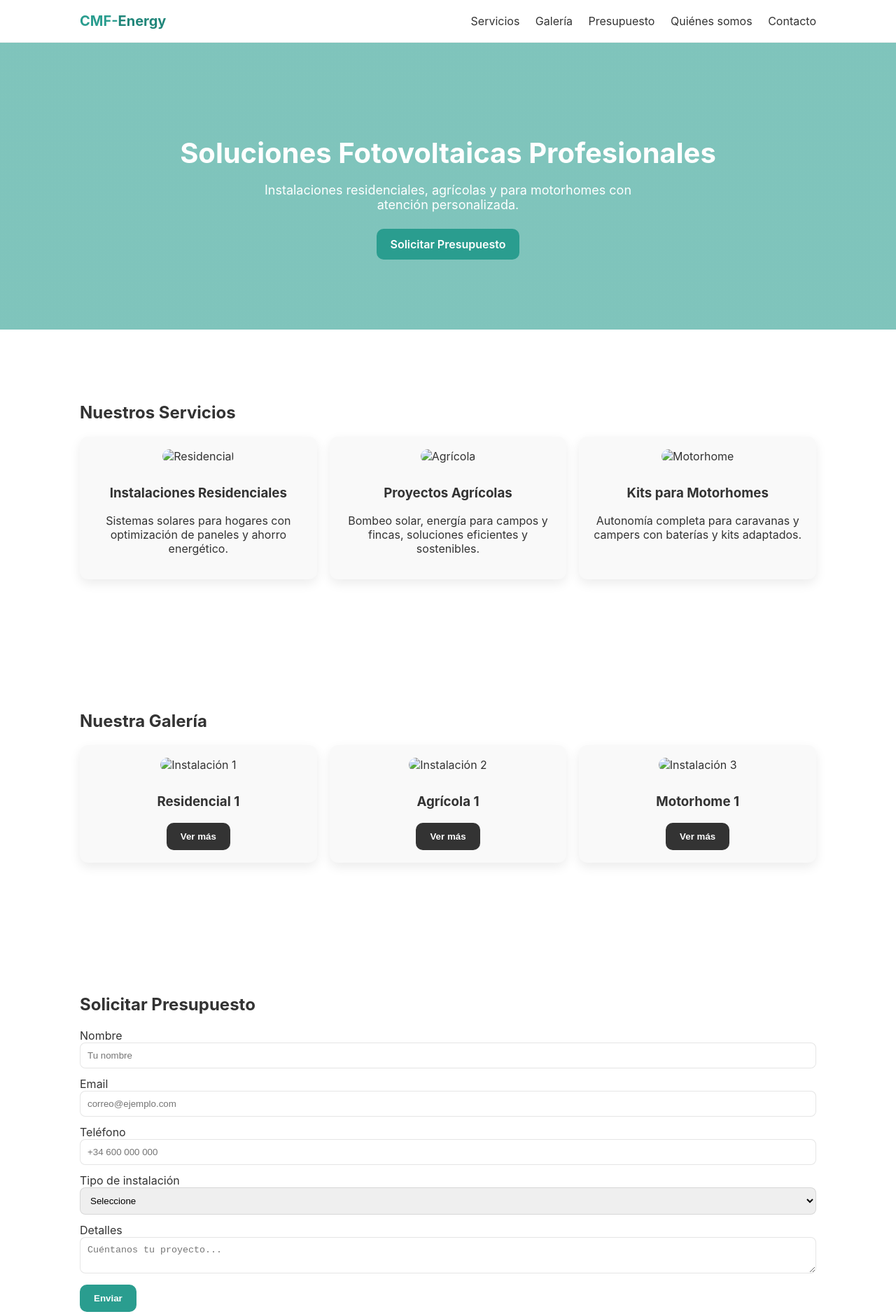
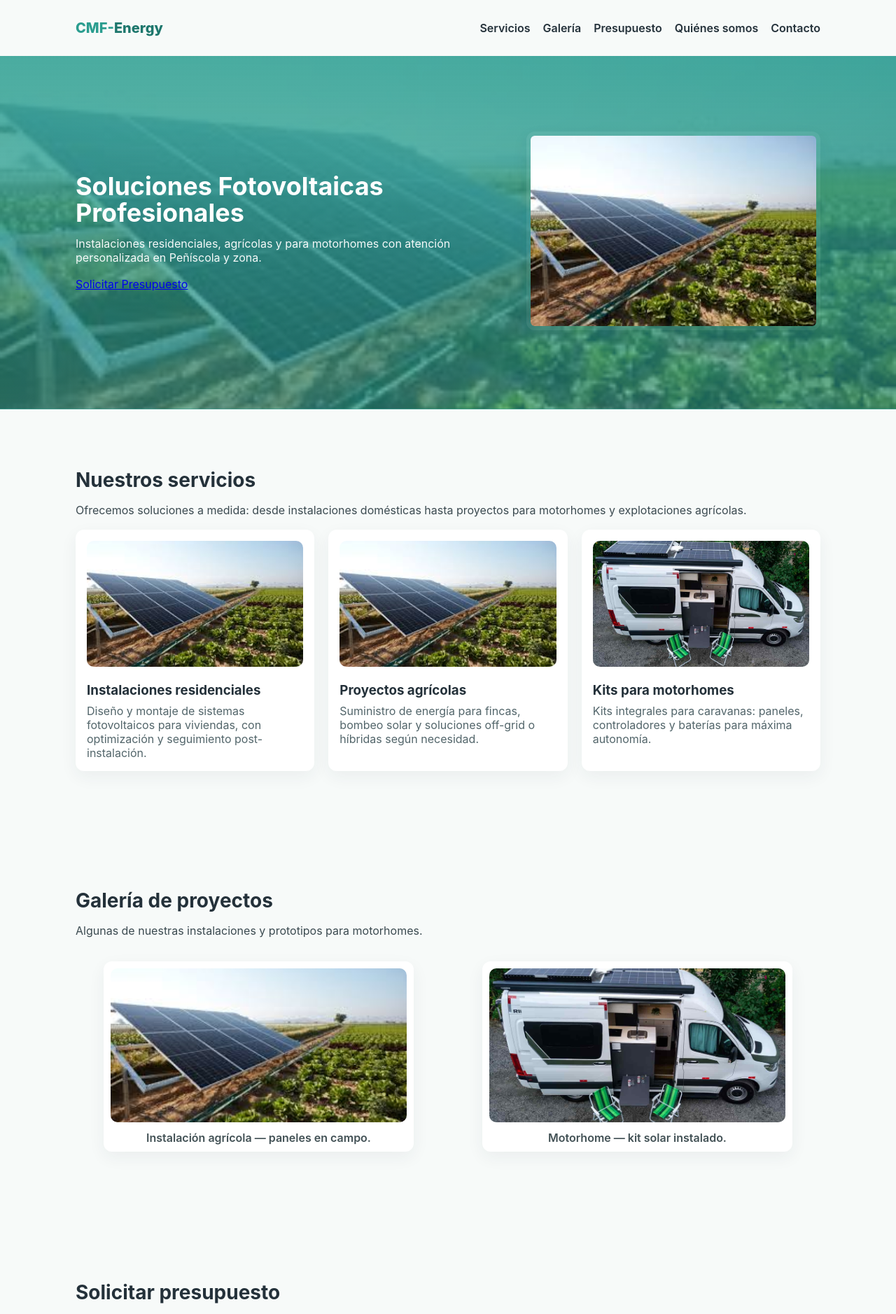
Before and after one commit to maxicadore/cmf-energy, a plain HTML site: page index.html in a window 1280 px wide. Shown: the top 1878 px of the page at 70% size. Drawn offline with Linux system fonts and the light colour scheme.

Commit message:
Actualizacion web fotos

```diff
--- a/index.html
+++ b/index.html
@@ -9,79 +9,82 @@
 </head>
 <body>
   <header class="site-header">
-    <div class="container">
+    <div class="container header-inner">
       <a href="#" class="logo">CMF-<span>Energy</span></a>
-      <nav class="main-nav">
+      <nav class="main-nav" id="nav">
         <a href="#servicios">Servicios</a>
         <a href="#galeria">Galería</a>
         <a href="#presupuesto">Presupuesto</a>
         <a href="#nosotros">Quiénes somos</a>
         <a href="#contacto">Contacto</a>
       </nav>
+      <button id="menuBtn" class="menu-btn" aria-label="Abrir menú">☰</button>
     </div>
   </header>
 
+  <main>
     <section class="hero">
-    <div class="hero-content">
+      <div class="hero-inner container">
+        <div class="hero-text">
           <h1>Soluciones Fotovoltaicas Profesionales</h1>
-      <p>Instalaciones residenciales, agrícolas y para motorhomes con atención personalizada.</p>
+          <p>Instalaciones residenciales, agrícolas y para motorhomes con atención personalizada en Peñíscola y zona.</p>
           <a href="#presupuesto" class="btn primary">Solicitar Presupuesto</a>
+        </div>
+        <div class="hero-image" aria-hidden="true">
+          <img src="assets/agricola.jpg" alt="Paneles solares en campo">
+        </div>
       </div>
     </section>
 
-  <section id="servicios" class="section services">
+    <section id="servicios" class="section servicios">
       <div class="container">
-      <h2>Nuestros Servicios</h2>
+        <h2>Nuestros servicios</h2>
+        <p class="lead">Ofrecemos soluciones a medida: desde instalaciones domésticas hasta proyectos para motorhomes y explotaciones agrícolas.</p>
         <div class="cards">
-        <div class="card">
-          <img src="assets/residencial.jpg" alt="Residencial">
-          <h3>Instalaciones Residenciales</h3>
-          <p>Sistemas solares para hogares con optimización de paneles y ahorro energético.</p>
-        </div>
-        <div class="card">
+          <article class="card">
+            <img src="assets/agricola.jpg" alt="Residencial">
+            <h3>Instalaciones residenciales</h3>
+            <p>Diseño y montaje de sistemas fotovoltaicos para viviendas, con optimización y seguimiento post-instalación.</p>
+          </article>
+          <article class="card">
             <img src="assets/agricola.jpg" alt="Agrícola">
-          <h3>Proyectos Agrícolas</h3>
-          <p>Bombeo solar, energía para campos y fincas, soluciones eficientes y sostenibles.</p>
-        </div>
-        <div class="card">
+            <h3>Proyectos agrícolas</h3>
+            <p>Suministro de energía para fincas, bombeo solar y soluciones off-grid o híbridas según necesidad.</p>
+          </article>
+          <article class="card">
             <img src="assets/motorhome.jpg" alt="Motorhome">
-          <h3>Kits para Motorhomes</h3>
-          <p>Autonomía completa para caravanas y campers con baterías y kits adaptados.</p>
-        </div>
+            <h3>Kits para motorhomes</h3>
+            <p>Kits integrales para caravanas: paneles, controladores y baterías para máxima autonomía.</p>
+          </article>
         </div>
       </div>
     </section>
 
     <section id="galeria" class="section galeria">
       <div class="container">
-      <h2>Nuestra Galería</h2>
-      <div class="cards">
-        <div class="card">
-          <img src="assets/instalacion1.jpg" alt="Instalación 1">
-          <h3>Residencial 1</h3>
-          <button class="btn secondary">Ver más</button>
-        </div>
-        <div class="card">
-          <img src="assets/instalacion2.jpg" alt="Instalación 2">
-          <h3>Agrícola 1</h3>
-          <button class="btn secondary">Ver más</button>
-        </div>
-        <div class="card">
-          <img src="assets/instalacion3.jpg" alt="Instalación 3">
-          <h3>Motorhome 1</h3>
-          <button class="btn secondary">Ver más</button>
-        </div>
+        <h2>Galería de proyectos</h2>
+        <p class="lead">Algunas de nuestras instalaciones y prototipos para motorhomes.</p>
+        <div class="gallery-grid">
+          <figure class="gallery-item">
+            <img src="assets/agricola.jpg" alt="Instalación agrícola">
+            <figcaption>Instalación agrícola — paneles en campo.</figcaption>
+          </figure>
+          <figure class="gallery-item">
+            <img src="assets/motorhome.jpg" alt="Motorhome solar">
+            <figcaption>Motorhome — kit solar instalado.</figcaption>
+          </figure>
         </div>
       </div>
     </section>
 
     <section id="presupuesto" class="section presupuesto">
       <div class="container">
-      <h2>Solicitar Presupuesto</h2>
-      <form id="presupuesto-form">
+        <h2>Solicitar presupuesto</h2>
+        <p class="lead">Completá el formulario con los datos de tu proyecto y nos pondremos en contacto.</p>
+        <form id="presupuesto-form" class="form-grid">
           <label>Nombre<input type="text" id="name" required placeholder="Tu nombre"></label>
           <label>Email<input type="email" id="email" required placeholder="correo@ejemplo.com"></label>
-        <label>Teléfono<input type="tel" id="phone" placeholder="+34 600 000 000"></label>
+          <label>Teléfono<input type="tel" id="phone" placeholder="+54 9 ..."></label>
           <label>Tipo de instalación
             <select id="tipo" required>
               <option value="">Seleccione</option>
@@ -90,29 +93,35 @@
               <option value="motorhome">Motorhome</option>
             </select>
           </label>
-        <label>Detalles<textarea id="details" placeholder="Cuéntanos tu proyecto..."></textarea></label>
-        <button type="submit" class="btn primary">Enviar</button>
+          <label class="full">Detalles<textarea id="details" placeholder="Contanos sobre tu proyecto..." rows="5"></textarea></label>
+          <div class="full">
+            <button type="submit" class="btn primary">Enviar solicitud</button>
+          </div>
         </form>
+        <div id="formMessage" class="form-message" aria-live="polite"></div>
       </div>
     </section>
 
     <section id="nosotros" class="section about">
       <div class="container">
-      <h2>Quiénes Somos</h2>
-      <p>CMF-Energy es una empresa familiar con experiencia en energía fotovoltaica. Combinamos formación técnica y atención personalizada para ofrecer soluciones de calidad y sostenibles.</p>
+        <h2>Quiénes somos</h2>
+        <p>CMF-Energy es una empresa familiar especializada en energía fotovoltaica. Nuestro equipo combina conocimientos técnicos y compromiso local para ofrecer proyectos eficientes y duraderos.</p>
       </div>
     </section>
 
-  <section id="contacto" class="section contact">
+    <section id="contacto" class="section contacto">
       <div class="container">
         <h2>Contacto</h2>
-      <ul>
-        <li>Mail: <a href="mailto:info@cmf-energy.com">info@cmf-energy.com</a></li>
-        <li>Tel: +34 600 000 000</li>
-        <li>Dirección: Peñíscola, Castellón, España</li>
+        <p>Escribinos o llamanos:</p>
+        <ul class="contact-list">
+          <li>Email: <a href="mailto:maxi89cadore@gmail.com">maxi89cadore@gmail.com</a></li>
+          <li>Teléfono: <a href="tel:+542233004746">+54 223 3004746</a></li>
+          <li>Ubicación: Peñíscola, Castellón, España</li>
         </ul>
       </div>
     </section>
+
+  </main>
 
   <footer class="site-footer">
     <div class="container">
--- a/scripts.js
+++ b/scripts.js
@@ -1,8 +1,21 @@
 document.addEventListener('DOMContentLoaded', function(){
+  // Mobile menu toggle
+  const menuBtn = document.getElementById('menuBtn');
+  const nav = document.getElementById('nav');
+  menuBtn && menuBtn.addEventListener('click', () => {
+    if(nav.style.display === 'flex') nav.style.display = 'none';
+    else nav.style.display = 'flex';
+  });
+
+  // Form handling (simulado). Aquí podrías integrar Formspree/Netlify/FormBackend.
   const form = document.getElementById('presupuesto-form');
-  form.addEventListener('submit', function(e){
+  const msg = document.getElementById('formMessage');
+  form && form.addEventListener('submit', function(e){
     e.preventDefault();
-    alert('Gracias, su solicitud de presupuesto fue enviada (simulado).');
+    const name = document.getElementById('name').value.trim();
+    const tipo = document.getElementById('tipo').value;
+    msg.textContent = 'Gracias ' + (name || '') + '. Hemos recibido tu solicitud para: ' + (tipo || '—') + '. Nos contactaremos pronto.';
     form.reset();
+    window.scrollTo({ top: msg.offsetTop - 100, behavior: 'smooth' });
   });
 });
--- a/styles.css
+++ b/styles.css
@@ -1,33 +1,83 @@
 :root{
-  --bg:#ffffff;
-  --accent:#2a9d8f;
-  --accent-hover:#21867a;
-  --muted:#333333;
-  --card:#f9f9f9;
-  --radius:12px;
-  --shadow:0 6px 16px rgba(0,0,0,0.08);
+  --bg: #f7faf9;
+  --card: #ffffff;
+  --accent: #2a9d8f;
+  --accent-2: #1e776d;
+  --muted: #24313a;
+  --radius: 12px;
+  --shadow: 0 8px 24px rgba(34,50,60,0.06);
 }
+
 *{box-sizing:border-box}
-body{font-family:Inter, system-ui, -apple-system, 'Helvetica Neue', Arial; margin:0; color:var(--muted); background:var(--bg); scroll-behavior:smooth}
-.container{max-width:1100px;margin:0 auto;padding:24px;}
-.site-header{position:sticky; top:0; z-index:50; background:var(--bg); border-bottom:1px solid rgba(0,0,0,0.05);}
-.site-header .container{display:flex;align-items:center;justify-content:space-between;padding:18px 24px;}
-.logo{font-weight:700;color:var(--accent);text-decoration:none;font-size:20px}
-.logo span{color:var(--accent-hover)}
-.main-nav a{margin-left:18px;text-decoration:none;color:var(--muted)}
-.hero{padding:100px 24px;text-align:center;background:linear-gradient(rgba(42,157,143,0.6), rgba(42,157,143,0.6)), url('assets/hero.jpg') center/cover no-repeat;color:white}
-.hero h1{font-size:40px;margin-bottom:12px}
-.hero p{font-size:18px;margin-bottom:24px;max-width:600px;margin-left:auto;margin-right:auto}
-.btn{display:inline-block;padding:12px 20px;border-radius:10px;border:none;background:var(--accent);color:white;cursor:pointer;text-decoration:none;font-weight:600}
-.btn.primary:hover{background:var(--accent-hover)}
-.btn.secondary{background:var(--muted);color:white}
-.btn.secondary:hover{background:#555}
-.section{padding:60px 0}
-.cards{display:flex;gap:18px;flex-wrap:wrap;justify-content:center}
-.card{flex:1 1 280px;background:var(--card);padding:18px;border-radius:var(--radius);box-shadow:var(--shadow);color:var(--muted);text-align:center;transition:transform 0.3s, box-shadow 0.3s}
-.card:hover{transform:translateY(-8px);box-shadow:0 12px 24px rgba(0,0,0,0.15)}
-.card img{width:100%;border-radius:var(--radius);margin-bottom:12px}
-form label{display:block;margin-bottom:12px}
-input,textarea,select{width:100%;padding:10px;border-radius:8px;border:1px solid rgba(0,0,0,0.1)}
-.site-footer{padding:20px 0;text-align:center;color:var(--muted);border-top:1px solid rgba(0,0,0,0.05)}
-@media(max-width:800px){.cards{flex-direction:column;align-items:center}.main-nav{display:none}}
+body{font-family:Inter,system-ui,-apple-system,'Helvetica Neue',Arial;margin:0;background:var(--bg);color:var(--muted);-webkit-font-smoothing:antialiased}
+.container{max-width:1120px;margin:0 auto;padding:28px}
+.header-inner{display:flex;align-items:center;justify-content:space-between;gap:12px}
+.logo{font-weight:800;color:var(--accent);text-decoration:none;font-size:20px}
+.logo span{color:var(--accent-2)}
+
+/* Nav */
+.main-nav{display:flex;gap:18px;align-items:center}
+.main-nav a{text-decoration:none;color:var(--muted);font-weight:600}
+
+/* Menu button mobile */
+.menu-btn{display:none;background:transparent;border:none;font-size:20px;cursor:pointer}
+
+/* Hero */
+.hero{background:linear-gradient(180deg, rgba(42,157,143,0.85), rgba(42,157,143,0.6)), url('assets/agricola.jpg') center/cover no-repeat;color:white;padding:80px 0;border-bottom:1px solid rgba(255,255,255,0.06)}
+.hero-inner{display:flex;gap:32px;align-items:center;flex-wrap:wrap}
+.hero-text{flex:1 1 480px}
+.hero-text h1{font-size:36px;margin:0 0 14px;line-height:1.05}
+.hero-text p{font-size:16px;margin:0 0 18px;opacity:0.95}
+.hero-image{flex:1 1 320px;text-align:right}
+.hero-image img{width:100%;max-width:420px;border-radius:12px;box-shadow:var(--shadow);border:6px solid rgba(255,255,255,0.06)}
+
+/* Sections */
+.section{padding:56px 0}
+.section h2{font-size:28px;margin:0 0 10px}
+.section .lead{color:#3b4a50;margin-bottom:18px}
+
+/* Cards */
+.cards{display:grid;grid-template-columns:repeat(3,1fr);gap:20px}
+.card{background:var(--card);padding:16px;border-radius:12px;box-shadow:var(--shadow);transition:transform .28s,box-shadow .28s;overflow:hidden}
+.card img{width:100%;height:180px;object-fit:cover;border-radius:10px;margin-bottom:12px}
+.card h3{margin:6px 0 8px}
+.card p{margin:0;color:#52656a}
+.card:hover{transform:translateY(-8px);box-shadow:0 18px 36px rgba(34,50,60,0.09)}
+
+/* Gallery */
+.gallery-grid{display:grid;grid-template-columns:repeat(2,1fr);gap:18px}
+.gallery-item{background:var(--card);padding:10px;border-radius:12px;box-shadow:var(--shadow);text-align:center}
+.gallery-item img{width:100%;height:220px;object-fit:cover;border-radius:10px}
+.gallery-item figcaption{margin-top:8px;color:#425155;font-weight:600}
+
+/* Form */
+.form-grid{display:grid;grid-template-columns:repeat(2,1fr);gap:14px}
+.form-grid label{display:block;font-weight:600;font-size:14px}
+.form-grid input,.form-grid textarea,.form-grid select{padding:10px;border-radius:10px;border:1px solid rgba(34,50,60,0.08);width:100%}
+.form-grid .full{grid-column:1/-1}
+.form-message{margin-top:14px;color:var(--accent-2);font-weight:700}
+
+/* Contact */
+.contact-list{list-style:none;padding:0;margin:0;display:flex;flex-direction:column;gap:8px}
+.contact-list a{text-decoration:none;color:var(--accent)}
+
+/* Footer */
+.site-footer{padding:24px 0;text-align:center;color:#6b7b84;border-top:1px solid rgba(0,0,0,0.04);background:transparent}
+
+/* Responsive */
+@media (max-width:900px){
+  .cards{grid-template-columns:repeat(2,1fr)}
+  .gallery-grid{grid-template-columns:1fr}
+  .hero-inner{flex-direction:column;align-items:flex-start}
+  .hero-image{text-align:left}
+  .form-grid{grid-template-columns:1fr}
+  .menu-btn{display:block}
+  .main-nav{display:none}
+  .container{padding:18px}
+}
+
+@media (max-width:520px){
+  .cards{grid-template-columns:1fr}
+  .hero-text h1{font-size:28px}
+  .hero{padding:40px 0}
+}
```
Also changed, not shown: assets/agricola.jpg (added), assets/motorhome.jpg (added). Lines whose indentation alone changed are shown as unchanged.
